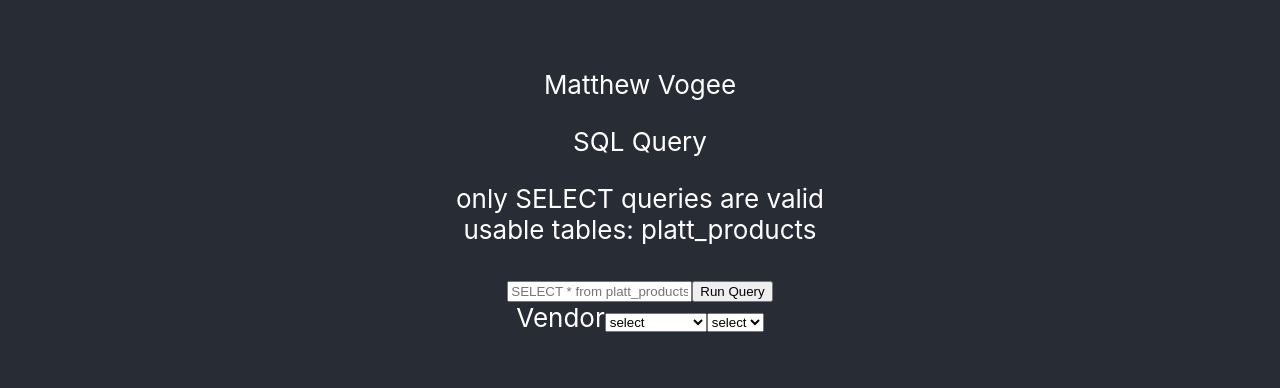
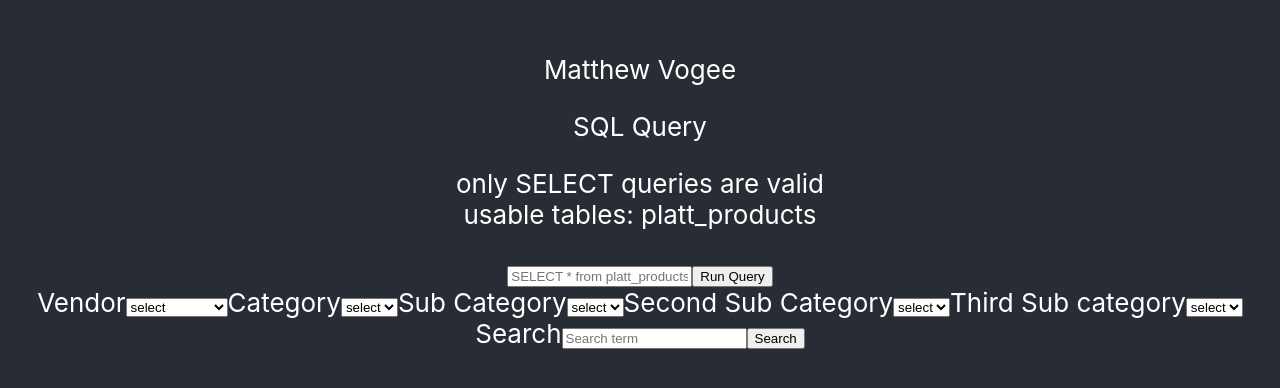
Before and after one commit to mvogee/Price_scraper_frontEnd, a React (Create React App) app in the folder client/: page / in a window 1280 px wide. Shown: the part 212-600 px from the top of the page. Built offline with nearby package versions, Linux system fonts and the light colour scheme.

Commit message:
searchForm basic functionality

```diff
--- a/client/src/SearchForm.jsx
+++ b/client/src/SearchForm.jsx
@@ -7,19 +7,39 @@ export default class SearchForm extends React.Component {
         this.state = {
             selectedVendor: this.props.vendors[0].value,
             vendorsList: this.props.vendors.map(this.selectOptions),
-            selectedCategory: [{key: 0, value: "select"}],
-            categoryList: ([{key: 0, value: "select"}])
+
+            selectedCategory: [{key: 0, value: "none"}],
+            categoryList: ([{key: 0, value: "select"}]),
+
+            selectedSubCatOne: ([{key: 0, value: "none"}]),
+            subCatListOne: ([{key: 0, value: "select"}]),
+
+            selectedSubCatTwo: ([{key: 0, value: "none"}]),
+            subCatListTwo: ([{key: 0, value: "select"}]),
+
+            selectedSubCatThree: ([{key: 0, value: "none"}]),
+            subCatListThree: ([{key: 0, value: "select"}]),
+
+            nameSearch: ""
         };
         this.handleVendorChange = this.handleVendorChange.bind(this);
         this.handleCatChange = this.handleCatChange.bind(this);
+        this.handleSubCatOneChange = this.handleSubCatOneChange.bind(this);
+        this.handleSubCatTwoChange = this.handleSubCatTwoChange.bind(this);
+        this.handleSubCatThreeChange = this.handleSubCatThreeChange.bind(this);
+        this.handleSearchChange = this.handleSearchChange.bind(this);
+        this.handleSubmit = this.handleSubmit.bind(this);
     }
+
     selectOptions(option) {
         console.log("option");
         return (<option className="list-item" key={option.key} value={option.value}>{option.value}</option>)
     }
+
     componentDidMount() {
         console.log("mounted");
     }
+
     handleVendorChange(e) {
         console.log(e);
         console.log(e.target.value);
@@ -30,20 +50,76 @@ export default class SearchForm extends React.Component {
         });
     }
     handleCatChange(e) {
-        console.log(e);
-        console.log("category changed");
+        this.setState({
+            selectedCategory: e.target.value,
+            subCatListOne: [{key: 0, value: "sub 1"}, {key: 1, value: "sub 2"}, {key: 2, value: "sub 3"}, {key: 3, value: "sub 4"}]
+            // here depending on the category chosen will query the database for this list.
+        });
+    }
+    handleSubCatOneChange(e) {
+        this.setState({
+            selectedSubCatOne: e.target.value,
+            subCatListTwo: [{key: 0, value: "sub2 1"}, {key: 1, value: "sub2 2"}, {key: 2, value: "sub2 3"}, {key: 3, value: "sub2 4"}]
+        });
+    }
+    handleSubCatTwoChange(e) {
+        this.setState({
+            selectedSubCatTwo: e.target.value,
+            subCatListThree: [{key: 0, value: "sub3 1"}, {key: 1, value: "sub3 2"}, {key: 2, value: "sub3 3"}, {key: 3, value: "sub3 4"}]
+        });
+    }
+    handleSubCatThreeChange(e) {
+        this.setState({
+            selectedSubCatThree: e.target.value
+        });
+    }
+    handleSearchChange(e) {
+        this.setState({
+            nameSearch: e.target.value
+        });
+        console.log(this.state.nameSearch);
+    }
+
+    handleSubmit(e) {
+        e.preventDefault();
+        console.log("submit button was pressed.");
+        console.log(this.state.selectedVendor);
+        console.log(this.state.selectedCategory);
+        console.log(this.state.selectedSubCatOne);
+        console.log(this.state.selectedSubCatTwo);
+        console.log(this.state.selectedSubCatThree);
+        console.log(this.state.nameSearch);
+        // query database for results based off of these states. if a state is not set should be * in query
     }
     render() {
         return (
-            <div>
-            <label htmlFor="vendorList">Vendor</label>
+        <div>
+            <form>
+                <label htmlFor="vendorList">Vendor</label>
                 <select name="vendorList" value={this.state.selectedVendor.value} onChange={this.handleVendorChange}>
                     {this.state.vendorsList}
                 </select>
+                <label htmlFor="categoryList">Category</label>
                 <select name="categroyList" value={this.state.selectedCategory.value} onChange={this.handleCatChange}>
                     {this.state.categoryList.map(this.selectOptions)}
                 </select>
-            </div>
+                <label htmlFor="subCategoryOne">Sub Category</label>
+                <select name="subCategoryOne" value={this.state.selectedSubCatOne.value} onChange={this.handleSubCatOneChange} >
+                    {this.state.subCatListOne.map(this.selectOptions)}
+                </select>
+                <label htmlFor="subCategoryTwo">Second Sub Category</label>
+                <select name="subCategoryTwo" value={this.state.selectedSubCatTwo.value} onChange={this.handleSubCatTwoChange} >
+                    {this.state.subCatListTwo.map(this.selectOptions)}
+                </select>
+                <label htmlFor="subCategoryThree">Third Sub category</label>
+                <select name="subCategoryThree" value={this.state.selectedSubCatThree.value} onChange={this.handleSubCatThreeChange} >
+                    {this.state.subCatListThree.map(this.selectOptions)}
+                </select>
+                <label htmlFor="nameSearch">Search</label>
+                <input name="nameSearch" type="text" value={this.state.nameSearch} onChange={this.handleSearchChange} placeholder="Search term"></input>
+                <button type="submit" value="submit" onClick={this.handleSubmit}>Search</button>
+            </form>
+        </div>
         );
     }
 }
```
Also changed, not shown: client/public/logo192.png (deleted), client/public/logo512.png (deleted), client/public/manifest.json.
